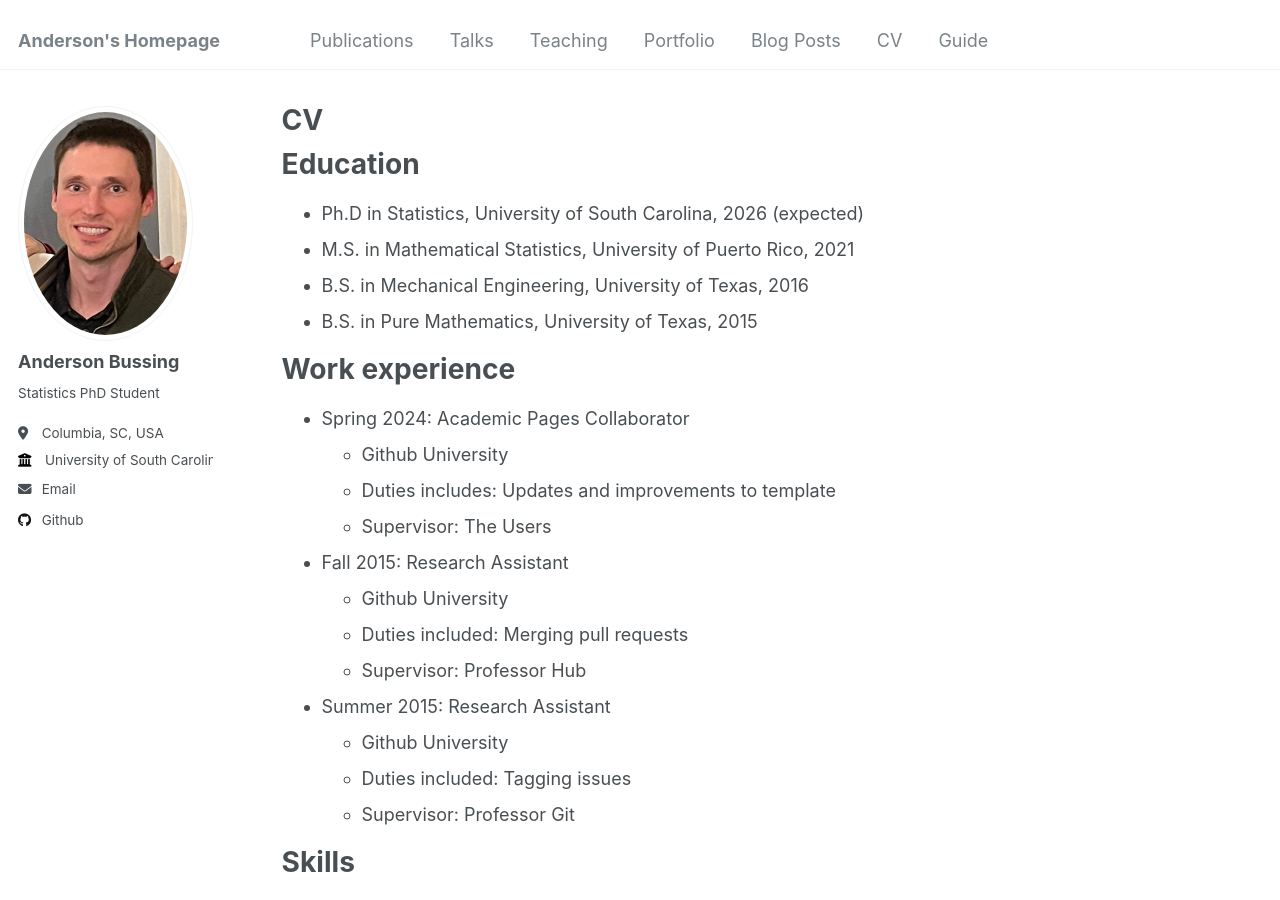
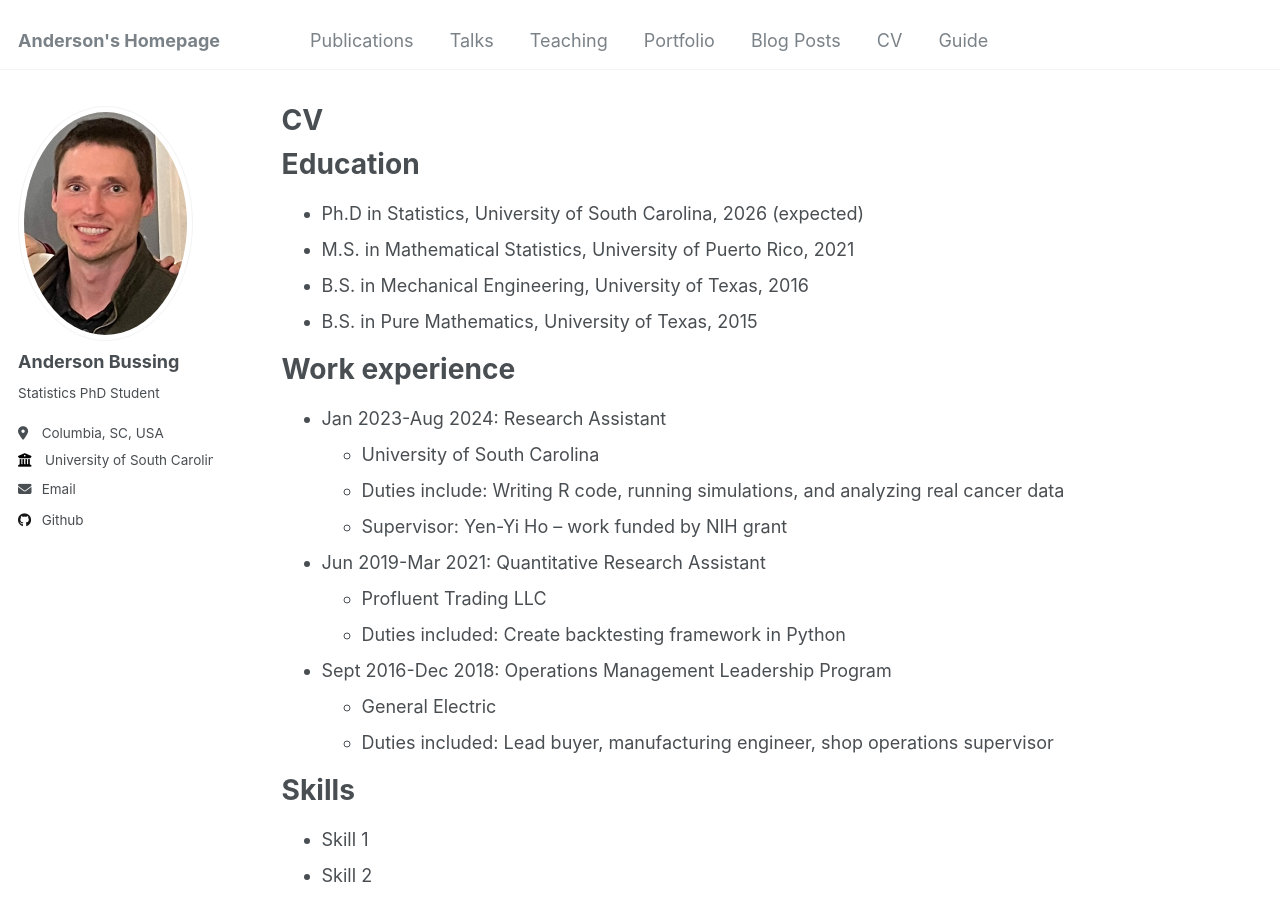
Before and after one commit to abussing/abussing.github.io, a Jekyll site: the page built from _pages/cv.md, in a window 1280 px wide and 900 px high. Built offline with Jekyll 4.4.1, drawn with Linux system fonts in a browser that asks for light colours.

Commit message:
Update cv.md

```diff
--- a/_pages/cv.md
+++ b/_pages/cv.md
@@ -18,20 +18,18 @@ Education
 
 Work experience
 ======
-* Spring 2024: Academic Pages Collaborator
-  * Github University
-  * Duties includes: Updates and improvements to template
-  * Supervisor: The Users
+* Jan 2023-Aug 2024: Research Assistant
+  * University of South Carolina
+  * Duties include: Writing R code, running simulations, and analyzing real cancer data
+  * Supervisor: Yen-Yi Ho -- work funded by NIH grant
 
-* Fall 2015: Research Assistant
-  * Github University
-  * Duties included: Merging pull requests
-  * Supervisor: Professor Hub
+* Jun 2019-Mar 2021: Quantitative Research Assistant
+  * Profluent Trading LLC
+  * Duties included: Create backtesting framework in Python
 
-* Summer 2015: Research Assistant
-  * Github University
-  * Duties included: Tagging issues
-  * Supervisor: Professor Git
+* Sept 2016-Dec 2018: Operations Management Leadership Program
+  * General Electric
+  * Duties included: Lead buyer, manufacturing engineer, shop operations supervisor
 
 Skills
 ======
```
